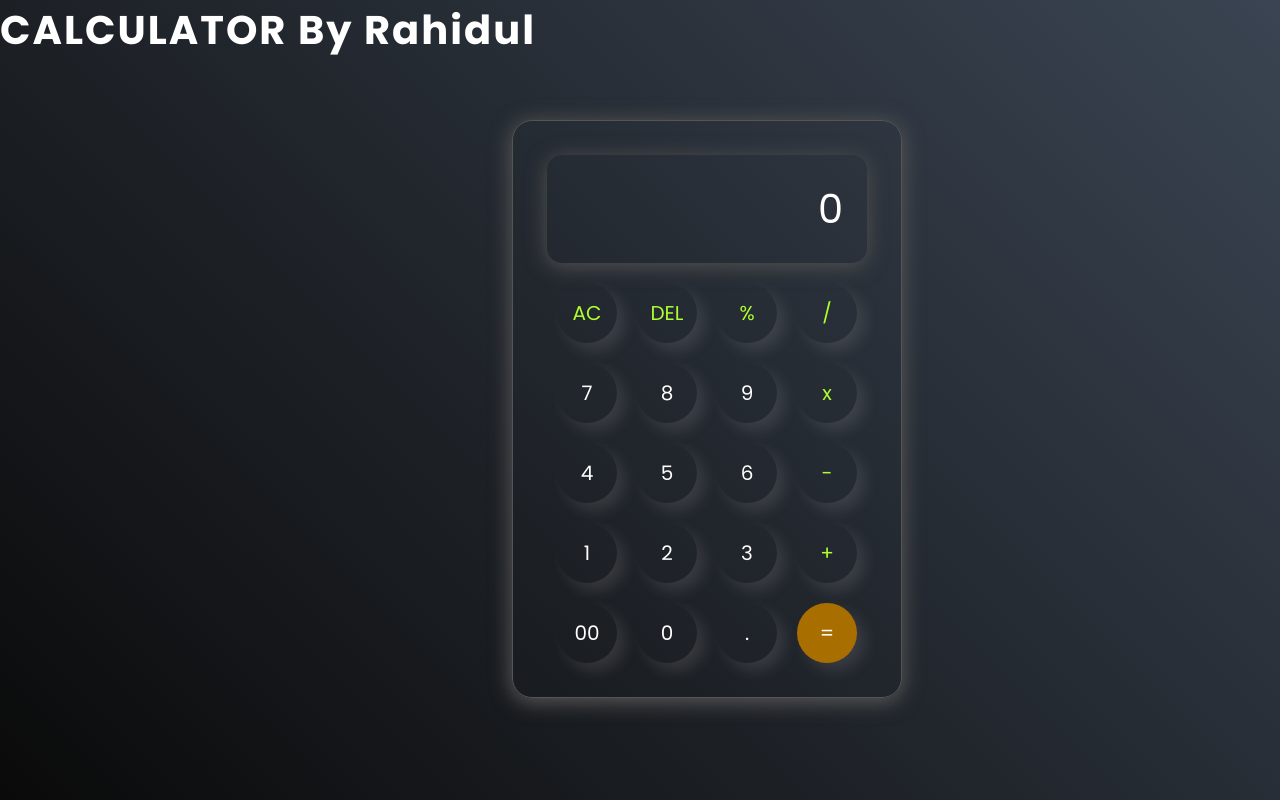
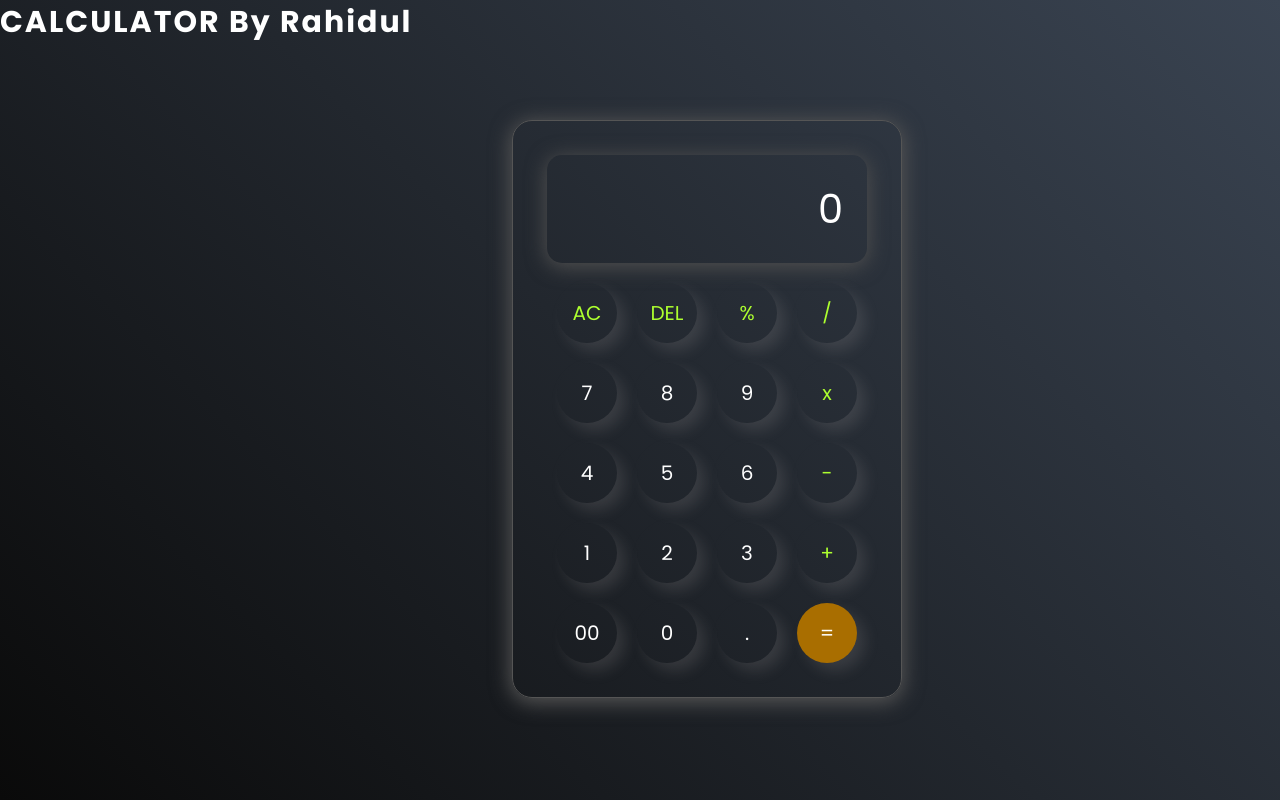
Before and after one commit to Rahidul2006/CALCULATOR, a plain HTML site: page index.html in a window 1280 px wide. Drawn offline with Linux system fonts and the light colour scheme.

Commit message:
trying seo

```diff
--- a/index.html
+++ b/index.html
@@ -12,9 +12,10 @@
 <body>
     <div class="body">
         <div class="logo">
-            CALCULATOR By Rahidul
+            <h1>
+                CALCULATOR By Rahidul
+            </h1>
         </div>
-        <div class="nav"></div>
         <div class="calculator">
             <input type="text" placeholder="0" id="input">
             <div class="buttons">
--- a/stsyle.css
+++ b/stsyle.css
@@ -31,8 +31,8 @@ html, body {
     background: transparent;
     box-shadow: 0px 3px 20px 2px rgb(85, 85, 85);
 }
-.logo{
-    font-size: 40PX;
+.logo h1{
+    font-size: 30PX;
     font-weight: 700;
     color: white;
     background: transparent;
```
